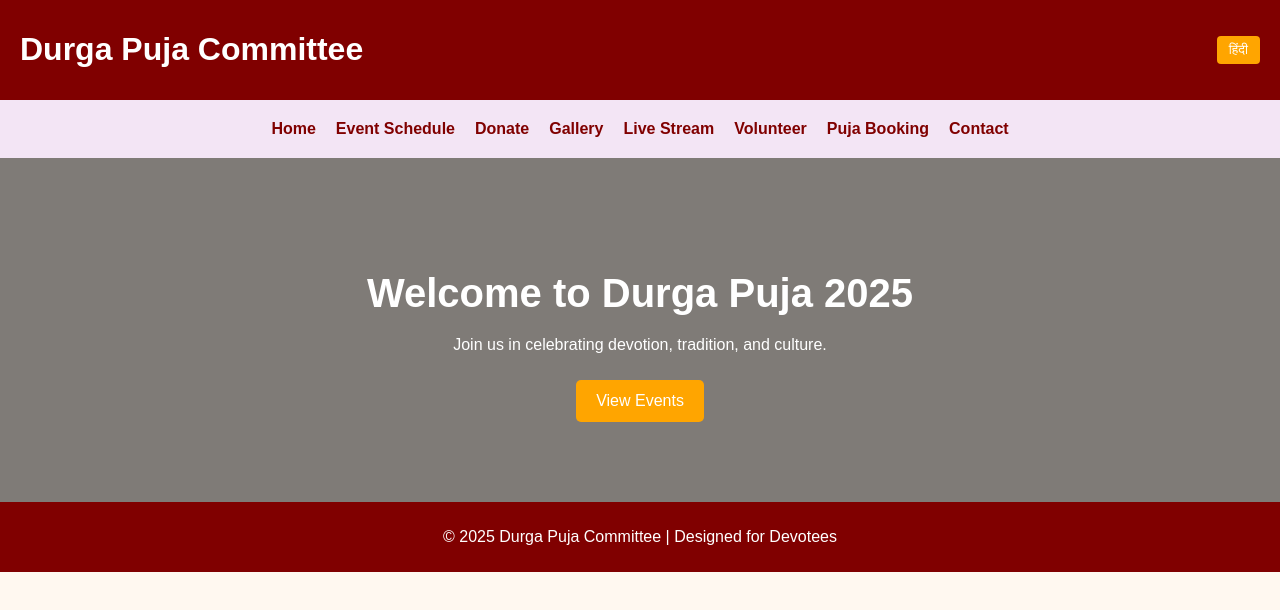
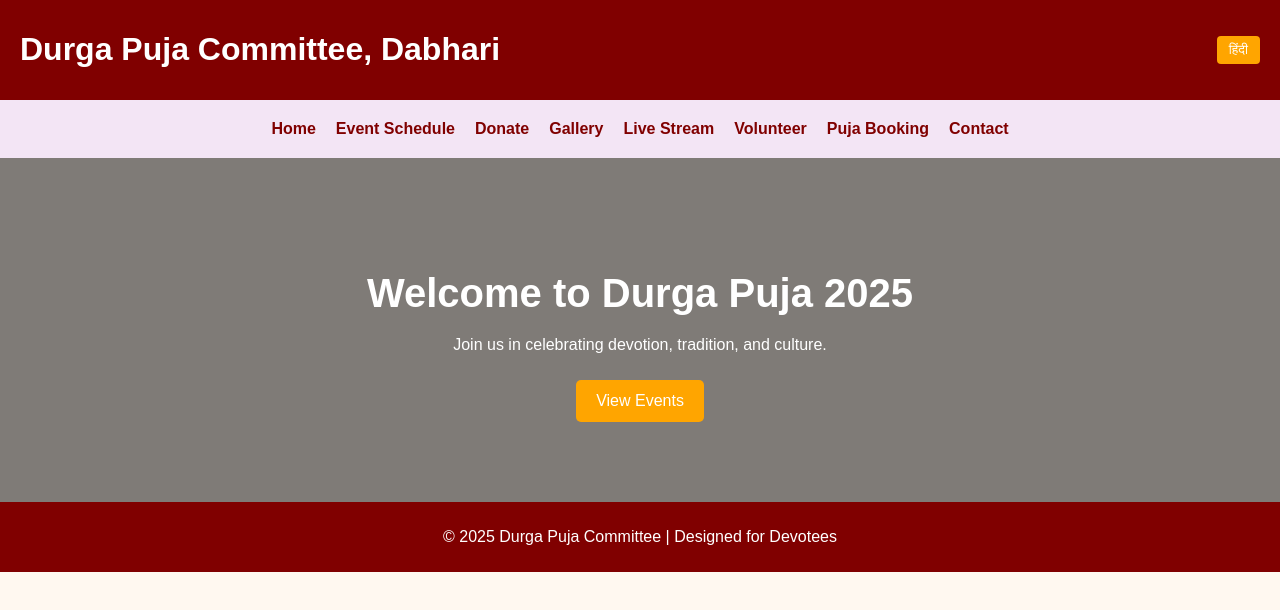
Before and after one commit to PRADEEPJHAGH/testfun, a plain HTML site: page index.html in a window 1280 px wide. Drawn offline with Linux system fonts and the light colour scheme.

Commit message:
index.html

```diff
--- a/index.html
+++ b/index.html
@@ -88,7 +88,7 @@
 <body>
   <header>
     <div class="top-bar">
-      <h1 id="siteTitle">Durga Puja Committee</h1>
+      <h1 id="siteTitle">Durga Puja Committee, Dabhari</h1>
       <button id="langToggle">हिंदी</button>
     </div>
     <nav>
```
